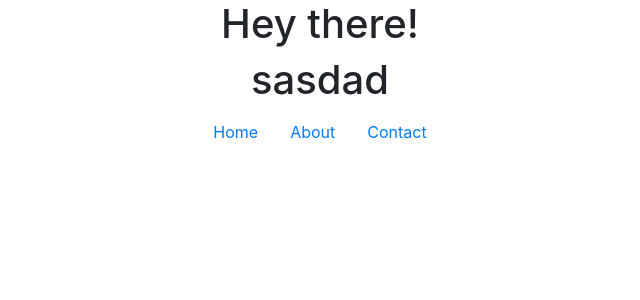
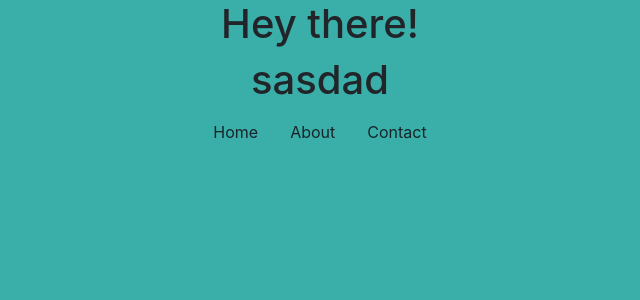
Before and after one commit to VictorMoscone/victorm_hw20_reactPortfolio, a React (Create React App) app in the folder client/: page / in a window 1280 px wide. Shown: the top 300 px of the page, without its empty margins (320-960 px from the left). Built offline with nearby package versions, Linux system fonts and the light colour scheme.

Commit message:
Style: Added background styling and text styling to Nav Bar.

```diff
--- a/client/src/App.css
+++ b/client/src/App.css
@@ -1,38 +1,7 @@
 .App {
   text-align: center;
+  background: #3aafa9;
+  width: 100%;
+  height: 100%;
+  position: fixed;
 }
-
-.App-logo {
-  height: 40vmin;
-  pointer-events: none;
-}
-
-@media (prefers-reduced-motion: no-preference) {
-  .App-logo {
-    animation: App-logo-spin infinite 20s linear;
-  }
-}
-
-.App-header {
-  background-color: #282c34;
-  min-height: 100vh;
-  display: flex;
-  flex-direction: column;
-  align-items: center;
-  justify-content: center;
-  font-size: calc(10px + 2vmin);
-  color: white;
-}
-
-.App-link {
-  color: #61dafb;
-}
-
-@keyframes App-logo-spin {
-  from {
-    transform: rotate(0deg);
-  }
-  to {
-    transform: rotate(360deg);
-  }
-}
--- a/client/src/components/Nav/NavBar.js
+++ b/client/src/components/Nav/NavBar.js
@@ -1,6 +1,7 @@
 import React from 'react'
 import { Nav } from 'react-bootstrap';
 import 'bootstrap/dist/css/bootstrap.min.css';
+import "./styles.css";
 
 
 const NavBar = () => {
@@ -8,17 +9,17 @@ const NavBar = () => {
         <div>
             <Nav className="justify-content-center" activeKey="/home">
                 <Nav.Item>
-                    <Nav.Link href="/home">Home</Nav.Link>
+                    <Nav.Link href="/home" className="textColor">Home</Nav.Link>
                 </Nav.Item>
                 <Nav.Item>
-                    <Nav.Link href="/about">About</Nav.Link>
+                    <Nav.Link href="/about" className="textColor">About</Nav.Link>
                 </Nav.Item>
                 <Nav.Item>
-                    <Nav.Link href="/contact">Contact</Nav.Link>
+                    <Nav.Link href="/contact" className="textColor">Contact</Nav.Link>
                 </Nav.Item>
             </Nav>
         </div>
-    )
-}
+    );
+};
 
 export default NavBar
--- /dev/null
+++ b/client/src/components/Nav/styles.css
@@ -0,0 +1,3 @@
+.textColor {
+    color: #17252A;
+}
```
